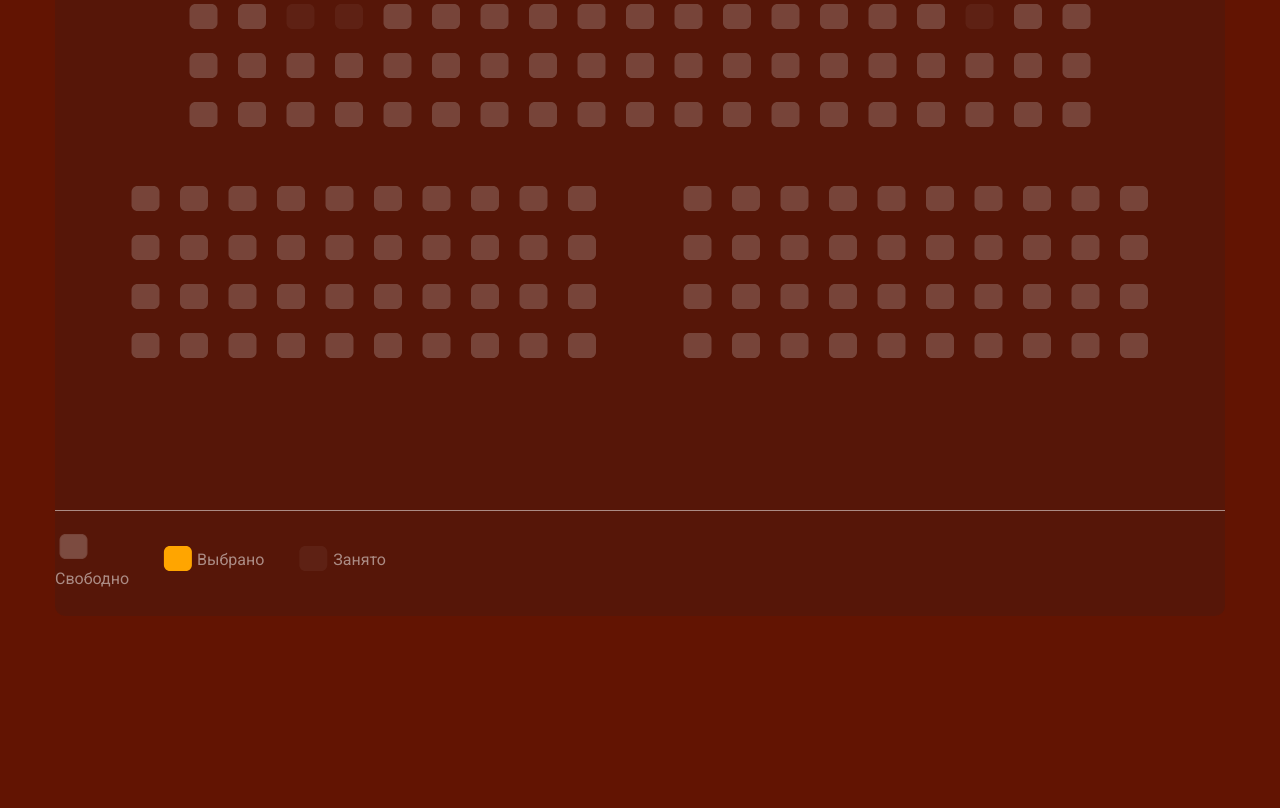
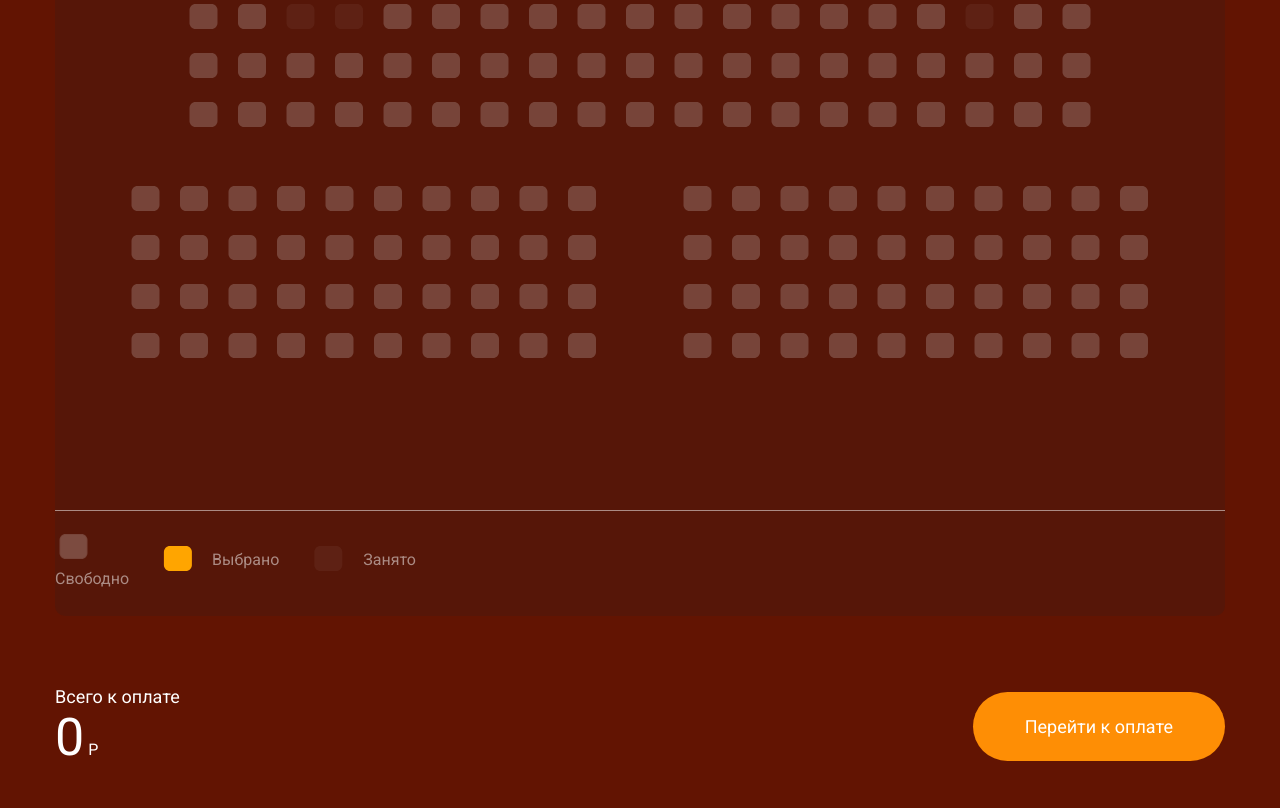
Before and after one commit to Wugluskr-com/glo-cinema-good, a plain HTML site: page index.html in a window 1280 px wide. Shown: the part 1002-1810 px from the top of the page. Before the commit the page ends 1658 px from the top, so only its background shows below. Drawn offline with Linux system fonts and the light colour scheme.

Commit message:
js ready:::))))

```diff
--- a/css/style.css
+++ b/css/style.css
@@ -227,6 +227,33 @@ body {
   color:rgba(255, 255, 255, 0.5)
 }
 
-legend svg {
+.legend svg {
   margin-right: 15px;
 }
+
+.price {
+   padding-top: 30px;
+   padding-bottom: 40px;
+   display: flex;
+   align-items: center;
+   justify-content: space-between;
+}
+.price-label {
+  display: block;
+  font-size: 18px;
+line-height: 21px;
+}
+.price-total {
+  font-size: 52px;
+  line-height: 61px;
+}
+
+.button-pay {
+background: #FE8E05;
+border-radius: 45px;
+color: white;
+font-size: 18px;
+line-height: 21px;
+padding: 24px 52px;
+text-decoration:none;
+}
--- a/index.html
+++ b/index.html
@@ -133,7 +133,7 @@
         <!-- /.session -->
     </header>
     <div class="scheme container">
-        <svg width="1170" height="686" viewBox="0 0 1170 686" fill="none" xmlns="http://www.w3.org/2000/svg">
+        <svg class="scheme-svg" width="1170" height="686" viewBox="0 0 1170 686" fill="none" xmlns="http://www.w3.org/2000/svg">
 
             <path class="light" d="M128 115L201.04 48H968.96L1042 115H128Z" fill="url(#paint0_linear)"/>
             <line x1="76" y1="43" x2="1094" y2="43" stroke="black" stroke-opacity="0.39" stroke-width="10"/>
@@ -327,10 +327,23 @@
 
         </div>
 <!-- /.legend -->
-
-
     </div>
     <!-- /.sceme -->
+    <div class="price container">
+
+<div class="price-tag">
+    <span class="price-label">Всего к оплате</span>
+    <span class="price-total">0</span>
+<span class="rouble">Р</span>
+</div>
+<!-- /.price-tag -->
+<div class="button-pay">
+Перейти к оплате
+</div>
+    </div>
+    <!-- /.price -->
+    <script src="js/scripts.js">
+    </script>
 </body>
 
 </html>
--- /dev/null
+++ b/js/scripts.js
@@ -0,0 +1,16 @@
+const schemeSvg = document.querySelector('.scheme-svg');
+
+const totalPriceTag = document.querySelector (".price-total");
+let cost = 800;
+let totalPrice = 0;
+
+
+
+schemeSvg.addEventListener("click", (event) =>{
+if (!event.target.classList.contains('booked')) {
+    event.target.classList.toggle("active");
+    let totalSeats = schemeSvg.querySelectorAll('.active').length;
+    totalPrice = totalSeats * cost;
+    totalPriceTag.textContent = totalPrice;
+}
+});
```
